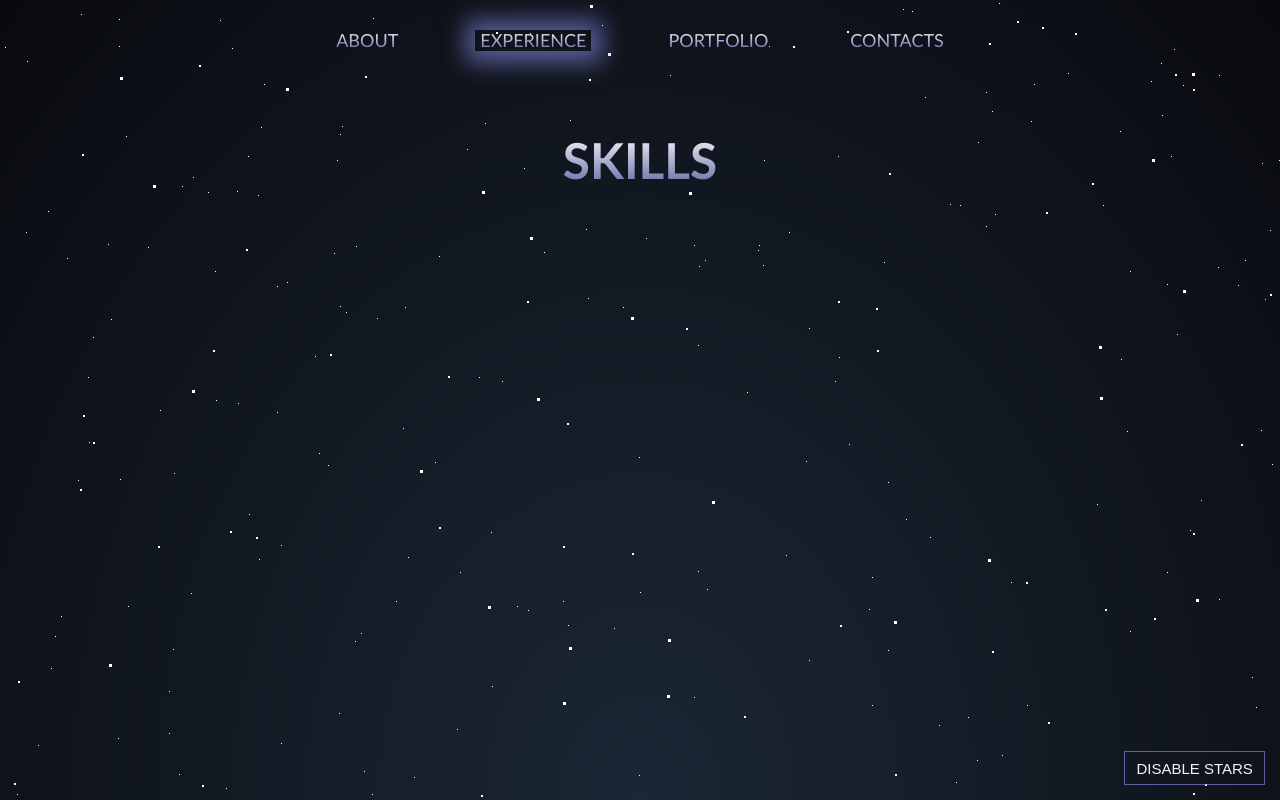
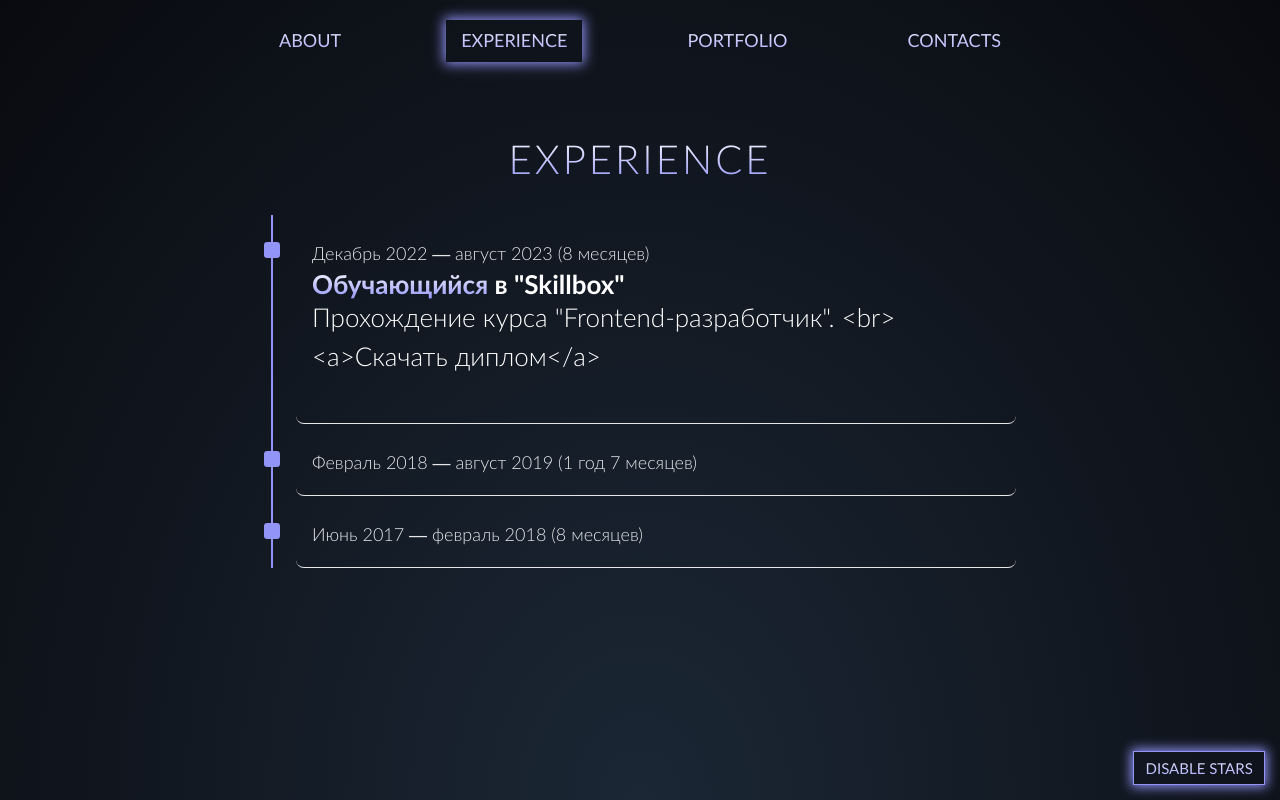
Before and after one commit to alexchasx/my-portfolio, a Vue app: page /experience in a window 1280 px wide. Built offline with nearby package versions, Linux system fonts and the light colour scheme.

Commit message:
done experience page and others

```diff
--- a/src/assets/styles/common.scss
+++ b/src/assets/styles/common.scss
@@ -21,9 +21,10 @@ body {
   font-family: var(--font-family, sans-serif);
   font-style: normal;
   font-weight: 300;
-  font-size: 33px;
+  font-size: var(--text-lg);
   line-height: 1.2;
   background-color: var(--color-light);
+  color: var(--color-light);
 }
 
 img {
@@ -40,6 +41,11 @@ p,
 ul,
 figure {
   margin: 0;
+}
+
+a,
+button {
+  @include gradient-text();
 }
 
 a {
@@ -63,18 +69,27 @@ sup {
   display: flex;
   flex-direction: column;
   align-items: center;
-  // justify-content: center;
   height: 100vh;
   width: 100vw;
-  // @include align-center();
 }
-
-// .is-hidden {
-//   display: none !important; /* stylelint-disable-line declaration-no-important */
-// }
 
 .uppercase {
   text-transform: uppercase;
+}
+
+.section-offset {
+  margin-bottom: 55px;
+}
+
+.section-title {
+  margin-bottom: 2rem;
+  font-weight: 300;
+  font-size: var(--text-2xl);
+  letter-spacing: 3px;
+  line-height: 1.2;
+  text-align: center;
+  text-transform: uppercase;
+  @include gradient-text();
 }
 
 /* BUTTONS
@@ -87,7 +102,8 @@ sup {
 }
 
 @mixin btn-active {
-  box-shadow: 1px 1px 25px 10px var(--color-ultramarine);
+  box-shadow: var(--box-shadow-glow);
+  // box-shadow: 0 0 12px 2px var(--color-ultramarine);
 }
 
 .btn-active {
@@ -102,7 +118,7 @@ sup {
   // min-height: 50px;
   // min-width: 150px;
   font-weight: 400;
-  font-size: 16px;
+  font-size: var(--text-base);
   line-height: 19px;
   text-decoration: none;
   text-transform: uppercase;
@@ -173,7 +189,7 @@ sup {
     font-family: var(--second-family);
     font-style: normal;
     font-weight: 400;
-    font-size: 16px;
+    font-size: var(--text-base);
     line-height: 21px;
     background-repeat: no-repeat;
     background-position: 3px 1px;
@@ -208,7 +224,7 @@ sup {
   padding: 15px 23px;
   resize: none;
   font-weight: 400;
-  font-size: 16px;
+  font-size: var(--text-base);
   line-height: 19px;
   background-color: var(--color-grey-dark);
   color: var(--color-grey-light);
@@ -251,7 +267,7 @@ input.form-field {
       left: 23px;
       font-family: var(--font-family);
       font-weight: 400;
-      font-size: 9px;
+      font-size: var(--text-xs);
       line-height: 11px;
       color: var(--color-red-light) !important;
     }
@@ -266,7 +282,7 @@ input.form-field {
 .gradient-text {
   font-family: var(--font-family), sans-serif;
   background: -webkit-linear-gradient(white, var(--color-ultramarine));
-  background-clip: text;
+  // background-clip: text;
   -webkit-background-clip: text;
   -webkit-text-fill-color: transparent;
 }
--- /dev/null
+++ b/src/assets/styles/components/experience-view.scss
@@ -0,0 +1,123 @@
+.experience {
+  &__container {
+    display: flex;
+    flex-direction: column;
+    align-items: center;
+  }
+
+  .work {
+    position: relative;
+    margin-left: 2rem;
+    border: 0 solid #e5e7eb;
+    border-radius: 0.5rem;
+    border-bottom-width: 1px;
+    padding: 1rem;
+    font-weight: 300;
+    font-family: var(--text-base);
+    line-height: 1.5;
+    cursor: pointer;
+
+    &__time-interval {
+      font-size: var(--text-base);
+      line-height: 1.25rem;
+      color: #e5e7eb;
+    }
+
+    &__title {
+      font-family: var(--font-family);
+      font-size: var(--text-lg);
+      line-height: 1.75rem;
+      font-weight: 700;
+    }
+
+    &__content {
+      // min-height: 0;
+      height: 0;
+      overflow: hidden;
+      transform-origin: top;
+      transition: height 0.08s ease-in-out;
+
+      &.open {
+        // min-height: 30px !important;
+        height: 137px !important;
+        // height: min(100%, 300px) !important;
+        // height: clamp(30px, min(100%, 300px), 350px) !important;
+      }
+    }
+
+    // &__company-link {
+    //   padding: 10px 15px;
+    //   font-family: var(--second-family);
+    //   font-weight: 400;
+    //   font-size: var(--text-base);
+    //   transition: color 0.3s ease-in-out;
+
+    //   &:focus {
+    //     outline-offset: 2px;
+    //     outline: 1px solid var(--color-ultramarine);
+    //   }
+
+    //   @include hover {
+    //     color: var(--color-ultramarine);
+    //     outline: none;
+    //   }
+
+    //   &:active {
+    //     @include btn-active();
+    //     outline: none;
+    //   }
+
+    //   &::after {
+    //     content: '';
+    //     position: absolute;
+    //     left: 0;
+    //     bottom: 0;
+    //     width: 100%;
+    //     height: 2px;
+    //     background-color: var(--color-ultramarine);
+    //     opacity: 0;
+    //     transition: opacity 0.3s ease-in-out;
+    //   }
+
+    //   &:hover::after {
+    //     opacity: 1;
+    //   }
+    // }
+  }
+}
+
+.timeline {
+  &-container {
+    position: relative;
+
+    &:before {
+      position: absolute;
+      z-index: 10;
+      transform: translateX(-50%);
+      background-color: var(--color-ultramarine);
+      content: '';
+      height: 100%;
+      left: 0.5rem;
+      top: 0;
+      width: 2px;
+    }
+  }
+
+  &-dot {
+    position: absolute;
+    left: -1.5rem;
+    top: 27px;
+    z-index: 20;
+    transform: translateX(-50%);
+    height: 1rem;
+    width: 1rem;
+    text-align: center;
+    font-family: var(--font-family);
+    font-size: var(--text-xs);
+    line-height: 1;
+    background-color: var(--color-ultramarine);
+    border-radius: 20%;
+    opacity: 1;
+    color: #000;
+  }
+}
--- a/src/assets/styles/components/header-component.scss
+++ b/src/assets/styles/components/header-component.scss
@@ -1,15 +1,6 @@
-// @mixin align-center {
-//   display: flex;
-//   justify-content: center;
-//   align-items: center;
-// }
-
 .header {
-  // position: absolute;
-  // z-index: 100;
-  // width: 100vw;
-  margin-bottom: 50px;
-  height: var(--header-height);
+  padding: 20px 0;
+  height: 80px;
 
   &__container {
     @include align-center();
@@ -20,35 +11,33 @@
   }
 
   .nav {
-    align-items: center;
+    @include align-center();
     margin-right: auto;
     margin-left: auto;
+    width: 100vw;
 
     &__close {
       display: none;
     }
     &__list {
-      padding: 20px;
       @include align-center();
-      max-width: 752px;
+      justify-content: space-between;
+      width: 100%;
     }
 
     &__item {
       position: relative;
-      padding: 10px;
       @include align-center();
 
       &:not(:last-child) {
-        margin-right: 52px;
+        margin-right: auto;
       }
 
       .nav__link {
-        padding: 0 5px;
+        padding: 10px 15px;
         font-family: var(--second-family);
         font-weight: 400;
         font-size: var(--text-base);
-        line-height: 21px;
-        color: var(--color-light);
         transition: color 0.3s ease-in-out;
 
         &:focus {
@@ -90,6 +79,7 @@
   }
 
   .router-link-exact-active {
-    box-shadow: 1px 1px 25px 10px var(--color-ultramarine);
+    // box-shadow: 1px 1px 25px 10px var(--color-ultramarine);
+    box-shadow: var(--box-shadow-glow);
   }
 }
--- a/src/assets/styles/mixins.scss
+++ b/src/assets/styles/mixins.scss
@@ -8,3 +8,11 @@
   justify-content: center;
   align-items: center;
 }
+
+@mixin gradient-text {
+  font-family: var(--font-family), sans-serif;
+  background: -webkit-linear-gradient(white, var(--color-ultramarine));
+  background-clip: text;
+  -webkit-background-clip: text;
+  -webkit-text-fill-color: transparent;
+}
--- a/src/assets/styles/vars.scss
+++ b/src/assets/styles/vars.scss
@@ -1,7 +1,7 @@
 :root {
   // base
   --font-family: 'Lato', sans-serif;
-  --content-width: 1290px;
+  --content-width: 752px;
   --container-offset: 31px;
   --container-width: calc(var(--content-width) + (var(--container-offset) * 2));
 
@@ -21,7 +21,10 @@
   --color-dark: #000;
   --color-debug: rgba(51, 51, 51, 0.3);
 
-  --color-ultramarine: rgba(146, 148, 248, 0.6);
+  --color-ultramarine: #9294f8;
+  // --color-ultramarine: rgba(146, 148, 248, 0.6);
+
+  --box-shadow-glow: 0 0 12px 2px var(--color-ultramarine);
 
   /* FONT-SIZE
   ------------------------------------*/
@@ -43,6 +46,4 @@
   /* 40px → 48px */
   --text-4xl: clamp(3rem, calc(2.0625rem + 1.953125vw), 3.625rem);
   /* ------------------------------------*/
-
-  --header-height: 81px;
 }
--- a/src/components/HeaderComponent.vue
+++ b/src/components/HeaderComponent.vue
@@ -7,7 +7,7 @@ const { menu } = storeToRefs(commonStore);
 </script>
 
 <template>
-  <header class="header">
+  <header class="header section-offset">
     <div class="container header__container">
       <div class="burger-wrap">
         <button class="btn-reset burger" aria-label="Открыть меню">
--- /dev/null
+++ b/src/components/icons/IconSQL.vue
@@ -0,0 +1,26 @@
+<template>
+  <div class="svg-container">
+    <svg
+      viewBox="0 0 32 32"
+      xmlns="http://www.w3.org/2000/svg"
+      aria-labelledby="SQL"
+      role="presentation"
+      class="icon about__icon icon__sql"
+    >
+      <title lang="en">SQL</title>
+      <path
+        d="M8.562,15.256A21.159,21.159,0,0,0,16,16.449a21.159,21.159,0,0,0,7.438-1.194c1.864-.727,2.525-1.535,2.525-2V9.7a10.357,10.357,0,0,1-2.084,1.076A22.293,22.293,0,0,1,16,12.078a22.36,22.36,0,0,1-7.879-1.3A10.28,10.28,0,0,1,6.037,9.7v3.55C6.037,13.724,6.7,14.528,8.562,15.256Z"
+        style="fill: #ffda44"
+      />
+      <path
+        d="M8.562,21.961a15.611,15.611,0,0,0,2.6.741A24.9,24.9,0,0,0,16,23.155a24.9,24.9,0,0,0,4.838-.452,15.614,15.614,0,0,0,2.6-.741c1.864-.727,2.525-1.535,2.525-2v-3.39a10.706,10.706,0,0,1-1.692.825A23.49,23.49,0,0,1,16,18.74a23.49,23.49,0,0,1-8.271-1.348,10.829,10.829,0,0,1-1.692-.825V19.96C6.037,20.426,6.7,21.231,8.562,21.961Z"
+        style="fill: #ffda44"
+      />
+      <path
+        d="M16,30c5.5,0,9.963-1.744,9.963-3.894V23.269a10.5,10.5,0,0,1-1.535.762l-.157.063A23.487,23.487,0,0,1,16,25.445a23.422,23.422,0,0,1-8.271-1.351c-.054-.02-.106-.043-.157-.063a10.5,10.5,0,0,1-1.535-.762v2.837C6.037,28.256,10.5,30,16,30Z"
+        style="fill: #ffda44"
+      />
+      <ellipse cx="16" cy="5.894" rx="9.963" ry="3.894" style="fill: #ffda44" />
+    </svg>
+  </div>
+</template>
--- a/src/stores/common.js
+++ b/src/stores/common.js
@@ -2,7 +2,7 @@ import { defineStore } from 'pinia';
 import { reactive, ref } from 'vue';
 
 export const useCommonStore = defineStore('common', () => {
-  const isDisabledStars = ref(false);
+  const isDisabledStars = ref(true);
   const menu = reactive([
     { route: 'about', text: 'About' },
     { route: 'experience', text: 'Experience' },
--- /dev/null
+++ b/src/stores/experience.js
@@ -0,0 +1,47 @@
+import { defineStore } from 'pinia';
+import { reactive } from 'vue';
+
+export const useExperienceStore = defineStore('experience', () => {
+  const works = reactive(
+    [
+      {
+        id: 1,
+        isOpen: false,
+        timeInterval: 'Июнь 2017 — февраль 2018 (8 месяцев)',
+        position: 'PHP-developer',
+        company: ' в веб-студии "Dymov.TECH" (Fingineers)',
+        description: `Участие в разработке серверной части приложения
+          "Teamkraft" <a>https://www.teamkraft.net</a>`,
+      },
+      {
+        id: 2,
+        isOpen: false,
+        timeInterval: 'Февраль 2018 — август 2019 (1 год 7 месяцев)',
+        position: 'Программист PHP (и JS по факту)',
+        company: ' в "ООО ОФИСМАГ"',
+        description: `Интеграция вёрстки, создание и правка функционала на PHP и JS,
+          составление SQL-запросов для выгрузки данных из БД`,
+      },
+      {
+        id: 3,
+        isOpen: true,
+        timeInterval: 'Декабрь 2022 — август 2023 (8 месяцев)',
+        position: 'Обучающийся',
+        company: ' в "Skillbox"',
+        description: `Прохождение курса "Frontend-разработчик".
+          <br><a>Скачать диплом</a>`,
+      },
+    ].reverse()
+  );
+
+  function toggleWork(currentWork) {
+    currentWork.isOpen = !currentWork.isOpen;
+    works.forEach((work) => {
+      if (work.id !== currentWork.id) {
+        work.isOpen = false;
+      }
+    });
+  }
+
+  return { works, toggleWork };
+});
--- a/src/views/AboutView.vue
+++ b/src/views/AboutView.vue
@@ -13,6 +13,7 @@ import IconMySQL from '@/components/icons/IconMySQL.vue';
 import IconSwagger from '@/components/icons/IconSwagger.vue';
 import IconNginx from '@/components/icons/IconNginx.vue';
 import IconApache from '@/components/icons/IconApache.vue';
+import IconSQL from '@/components/icons/IconSQL.vue';
 
 const table = [
   { col1: 'Full name:', col2: 'Chasovnikov Alexander' },
@@ -30,21 +31,35 @@ const frontEndSkills = [
   { label: 'Bootstrap', component: IconBootstrap },
   { label: 'JQuery', component: IconJQuery },
   { label: 'Jest', component: IconJest },
+  { label: 'Jest', component: IconJest },
+  { label: 'Jest', component: IconJest },
+  { label: 'Jest', component: IconJest },
+  { label: 'Jest', component: IconJest },
+  { label: 'Jest', component: IconJest },
 ];
 
 const backEndSkills = [
   { label: 'PHP', component: IconPHP },
   { label: 'Laravel', component: IconLaravel },
+  { label: 'SQL', component: IconSQL },
   { label: 'MySQL', component: IconMySQL },
   { label: 'Swagger', component: IconSwagger },
   { label: 'Nginx', component: IconNginx },
   { label: 'Apache', component: IconApache },
 ];
+
+// TODO
+// const tools = [
+//   { label: 'Git', component: IconLaravel },
+//   { label: 'Docker', component: IconPHP },
+//   { label: 'Postman', component: IconLaravel },
+//   { label: 'Ubuntu', component: IconLaravel },
+// ];
 </script>
 
 <template>
-  <section class="about">
-    <div class="about__container">
+  <section class="about section-offset">
+    <div class="container about__container">
       <h1 class="about__title">
         <div class="about__text gradient-text uppercase typewriter">
           FrontEnd/Fullstack
@@ -68,8 +83,8 @@ const backEndSkills = [
   </section>
 
   <section class="skills">
-    <div class="skills__container">
-      <h2 class="skills__title gradient-text uppercase">Skills</h2>
+    <div class="container skills__container">
+      <h2 class="section-title skills__title">Skills</h2>
       <ul class="list-reset skills__list">
         <li
           class="skills__item"
--- a/src/views/ExperienceView.vue
+++ b/src/views/ExperienceView.vue
@@ -1,14 +1,49 @@
 <script setup>
+import { useExperienceStore } from '@/stores/experience';
+import { storeToRefs } from 'pinia';
+
+const experienceStore = useExperienceStore();
+const { works } = storeToRefs(experienceStore);
+
+function toggleWork(work) {
+  experienceStore.toggleWork(work);
+}
 </script>
 
 <template>
-  <section class="skills">
-    <div class="hero__content">
-      <h1 class="hero__title">
-        <div class="hero__text gradient-text uppercase typewriter">
-          Skills
-        </div>
-      </h1>
+  <section class="experience">
+    <div class="container experience__container">
+      <h1 class="section-title experience__title typewriter">Experience</h1>
+
+      <div class="timeline-container">
+        <!-- <base-preloader class="btn-spinner" v-if="cartLoading" /> -->
+
+        <ul class="list-reset experience__list" v-if="works.length > 0">
+          <li
+            class="work"
+            v-for="work in works"
+            :key="work.id"
+            @click="toggleWork(work)"
+          >
+            <div class="timeline-dot"></div>
+
+            <time class="work__time-interval">{{ work.timeInterval }}</time>
+            <div class="work__content" :class="{ open: work.isOpen }">
+              <h3 class="work__title">
+                <span class="gradient-text">{{ work.position }}</span>
+                <span>{{ work.company }}</span>
+              </h3>
+
+              <p class="work__desc">{{ work.description }}</p>
+            </div>
+          </li>
+        </ul>
+      </div>
     </div>
   </section>
 </template>
+
+<style lang="scss" scoped>
+@import '@/assets/styles/main.scss';
+@import '@/assets/styles/components/experience-view.scss';
+</style>
```
Also changed, not shown: src/assets/styles/components/about-view.scss (+3 -15 lines).
